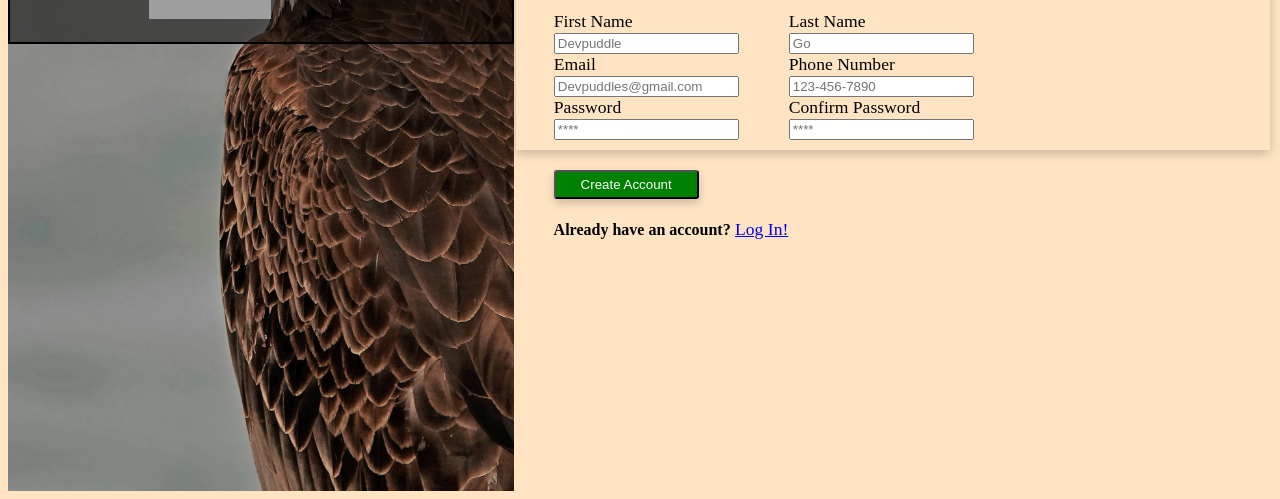
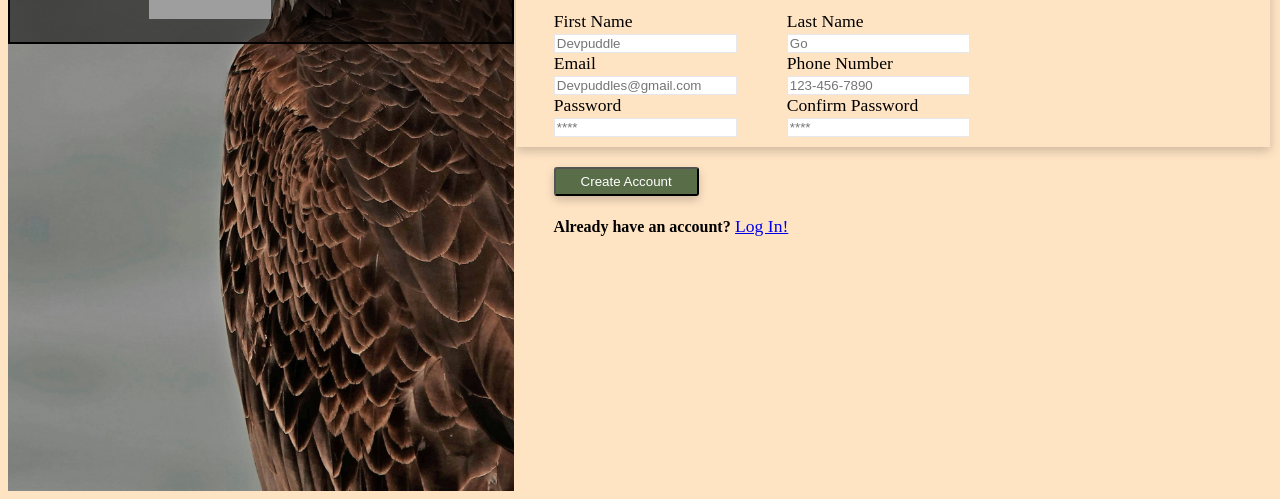
Before and after one commit to Devpuddle/project-sign-up, a plain HTML site: page index.html in a window 1280 px wide. Shown: the part 317-816 px from the top of the page. Drawn offline with Linux system fonts and the light colour scheme; grey boxes are pictures that could not be loaded; a web font is replaced by a local one.

Commit message:
Completed the form project

```diff
--- a/index.html
+++ b/index.html
@@ -37,35 +37,56 @@
         </p>
         <p>You know you want to.</p>
         <div class="formContainer">
-          <form action="">
+          <form id="form">
             <fieldset>
               <legend>Let's do this!</legend>
               <div class="fieldDiv">
                 <div class="fieldRight">
                   <label for="fname">First Name</label>
-                  <input type="text" id="fname" placeholder="Devpuddle" />
+                  <input
+                    type="text"
+                    id="fname"
+                    placeholder="Devpuddle"
+                    required
+                  />
                   <label for="email">Email</label>
                   <input
                     type="email"
                     id="email"
                     placeholder="Devpuddles@gmail.com"
+                    required
                   />
                   <label for="password">Password</label>
-                  <input type="password" id="password" placeholder="****" />
+                  <input
+                    type="password"
+                    id="password"
+                    placeholder="****"
+                    required
+                  />
                 </div>
                 <div class="fieldRight">
                   <label for="lname">Last Name</label>
-                  <input type="text" id="lname" placeholder="Go" />
+                  <input type="text" id="lname" placeholder="Go" required />
                   <label for="phone">Phone Number</label>
-                  <input type="tel" id="phone" placeholder="123-456-7890" />
+                  <input
+                    type="tel"
+                    id="phone"
+                    placeholder="123-456-7890"
+                    required
+                  />
                   <label for="password2">Confirm Password</label>
-                  <input type="password" id="password2" placeholder="****" />
+                  <input
+                    type="password"
+                    id="password2"
+                    placeholder="****"
+                    required
+                  />
                 </div>
               </div>
             </fieldset>
           </form>
         </div>
-        <button type="submit">Create Account</button>
+        <button type="submit" form="form">Create Account</button>
         <p class="bottom-p">Already have an account?</p>
         <a href="#"><span>Log In!</span></a>
       </div>
--- a/styles.css
+++ b/styles.css
@@ -112,7 +112,7 @@ button {
   margin-left: 40px;
   margin-top: 20px;
   margin-bottom: 20px;
-  background-color: green;
+  background-color: #596d48;
   padding: 5px 25px;
   border-radius: 3px;
   box-shadow: 0 4px 10px rgba(0, 0, 0, 0.2);
@@ -130,3 +130,18 @@ button {
   max-width: 310px;
   gap: 20px;
 }
+
+input {
+  appearance: none;
+  outline: none;
+  border: 1px solid #e5e7eb;
+}
+
+input:focus {
+  border: 1px solid blue;
+  box-shadow: 0 4px 10px rgba(0, 0, 0, 0.2);
+}
+
+input:focus:invalid {
+  border: 1px solid red;
+}
```
